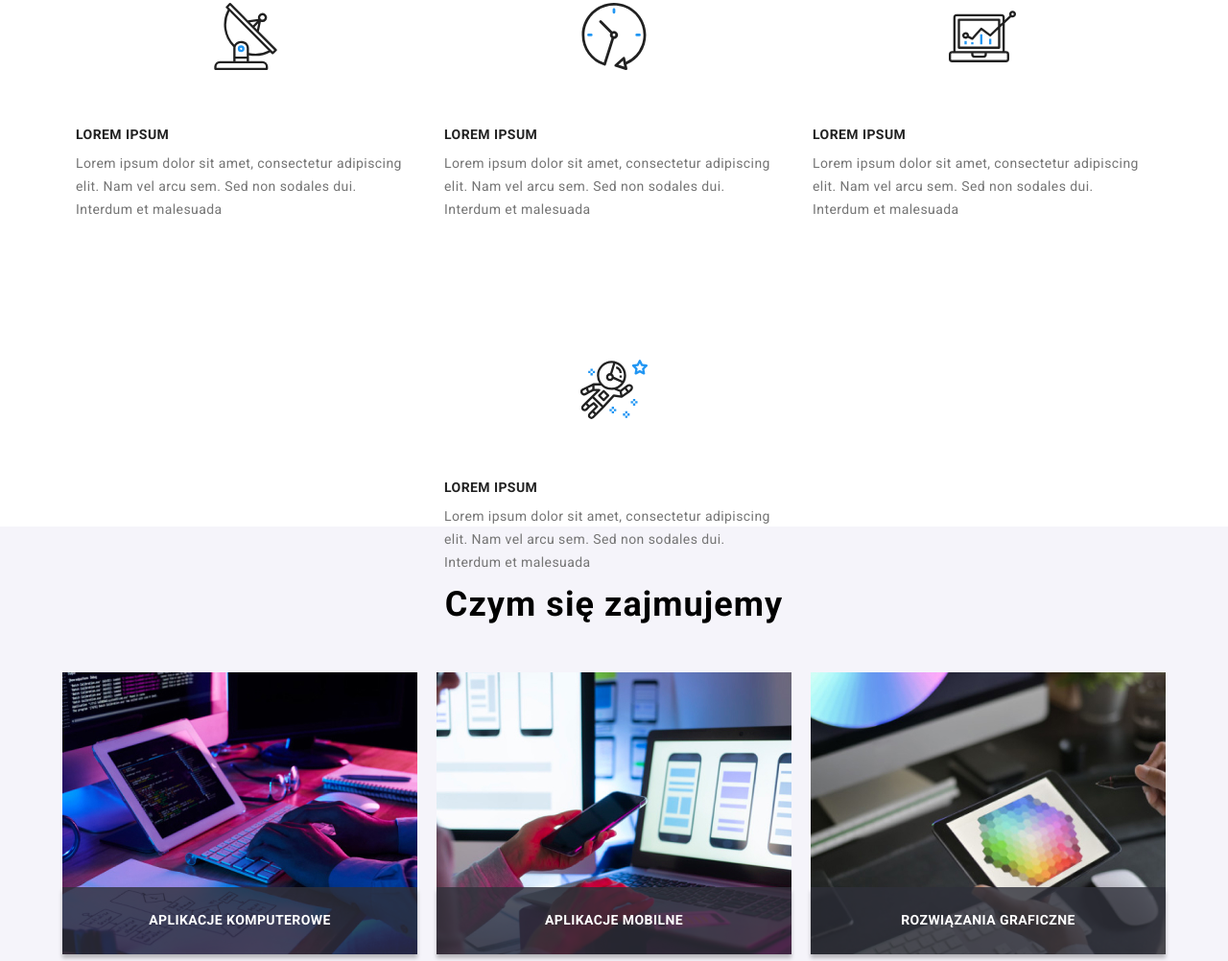
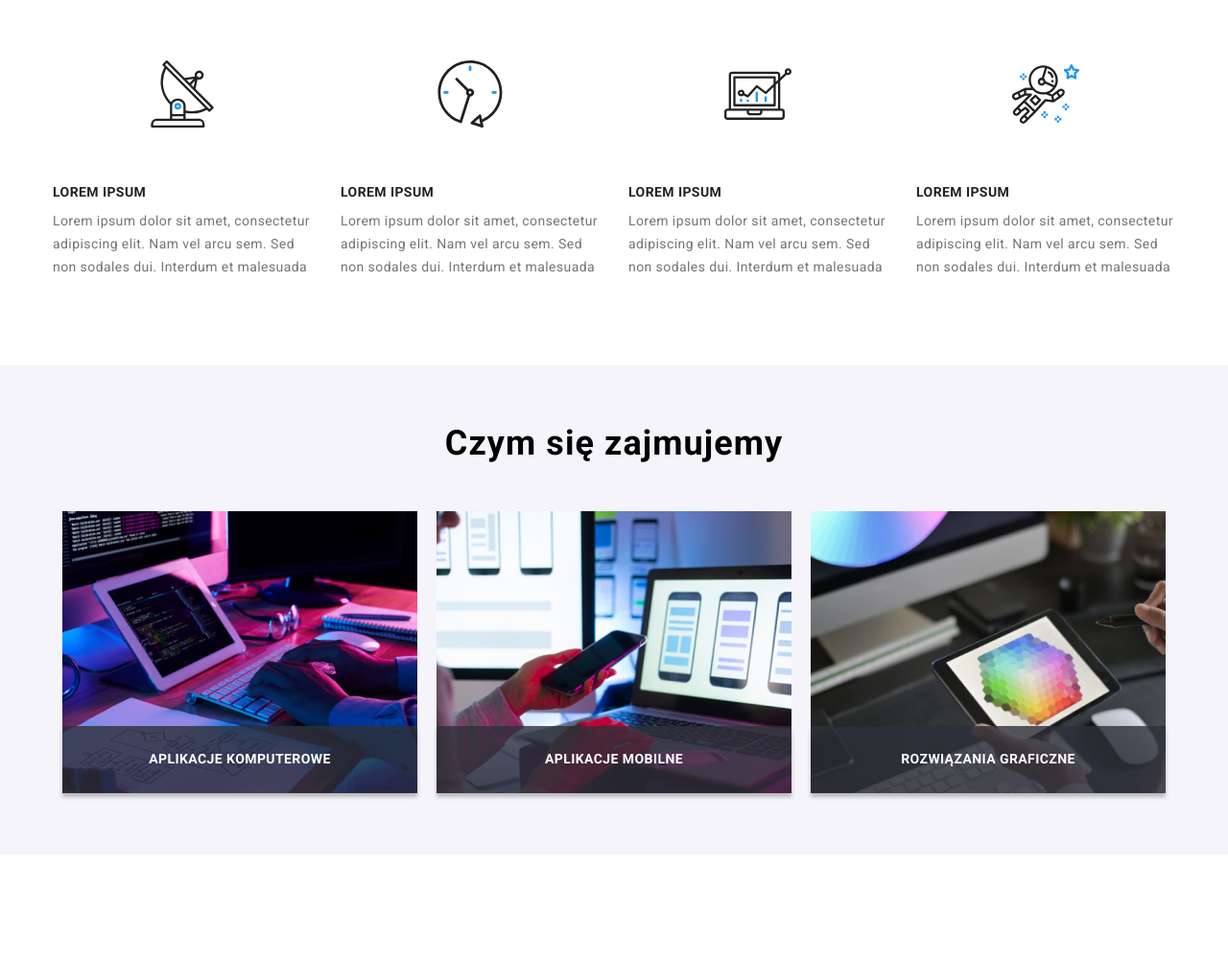
Before and after one commit to jarek-czapiewski/goit-markup-hw-08, a plain HTML site: page index.html in a window 1280 px wide. Shown: the part 776-1778 px from the top of the page at 96% size. Drawn offline with nearby package versions, Linux system fonts and the light colour scheme.

Commit message:
Extend directive added

```diff
--- a/sass/components/_about-us.scss
+++ b/sass/components/_about-us.scss
@@ -7,8 +7,6 @@
     display: flex;
     background-color: $light-color;
     text-align: center;
-    margin-top: -140px;
-    margin-bottom: -90px;
   }
 }
 
--- a/sass/components/_features.scss
+++ b/sass/components/_features.scss
@@ -8,9 +8,7 @@
     color: $main-color;
     text-align: center;
     margin-bottom: 10px;
-    display: flex;
-    justify-content: center;
-    align-items: center;
+    @extend %flexbox;
   }
 
   &__text {
@@ -52,11 +50,10 @@
     }
     @media (min-width: 1200px) {
       .features {
-        &__list {
         &__list-item {
           display: flex;
           flex-wrap: wrap;
-            flex-basis: calc(100% - 30px);
+          flex-basis: calc((100% - 30px * 3) / 4);
           max-width: 270px;
         }
       }
@@ -65,20 +62,5 @@
       justify-content: flex-start;
       text-align: left;
     }
-
-      &__list {
-        display: flex;
-        align-items: center;
-        justify-content: center;
-        gap: 30px;
-        margin-top: -60px;
-      }
-
-      &__list-item {
-        flex-wrap: wrap;
-        flex-basis: calc(100% - 30px);
-        max-width: 270px;
   }
 }
-  }
-}
--- a/sass/components/_header.scss
+++ b/sass/components/_header.scss
@@ -180,10 +180,10 @@
       display: flex;
       flex-direction: row;
       gap: 30px;
-      position: fixed;
+      position: absolute;
       align-items: flex-end;
       top: 30px;
-      left: 800px;
+      left: 70%;
       margin: auto;
       vertical-align: middle;
       list-style-type: none;
--- a/sass/main.scss
+++ b/sass/main.scss
@@ -1,5 +1,6 @@
 @use './utils/variables' as *;
 @import './utils/globals';
+@import './utils/extends';
 @import './components/header';
 @import './components/logo';
 @import './components/hero';
--- /dev/null
+++ b/sass/utils/_extends.scss
@@ -0,0 +1,5 @@
+%flexbox {
+  display: flex;
+  justify-content: center;
+  align-items: center;
+}
```
Also changed, not shown: css/main.min.css, 1 other file. Lines whose indentation alone changed are shown as unchanged.
